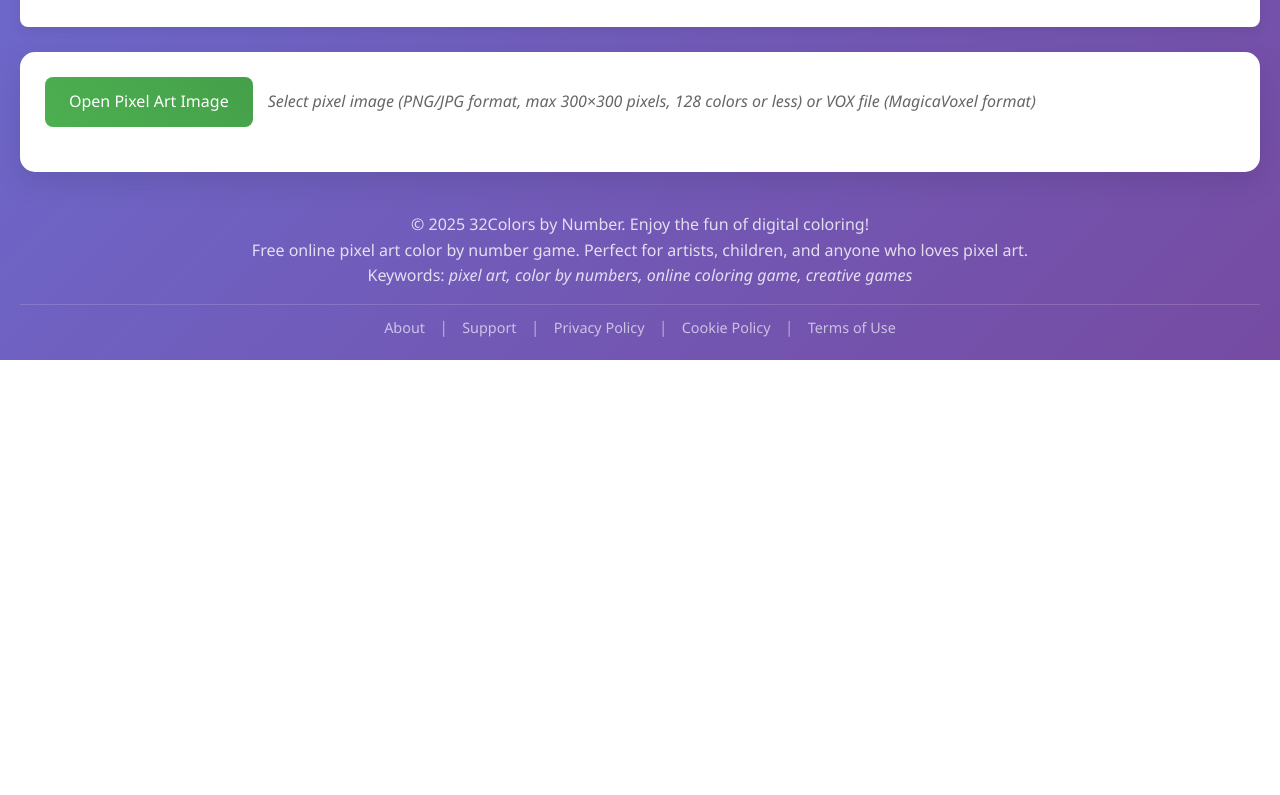
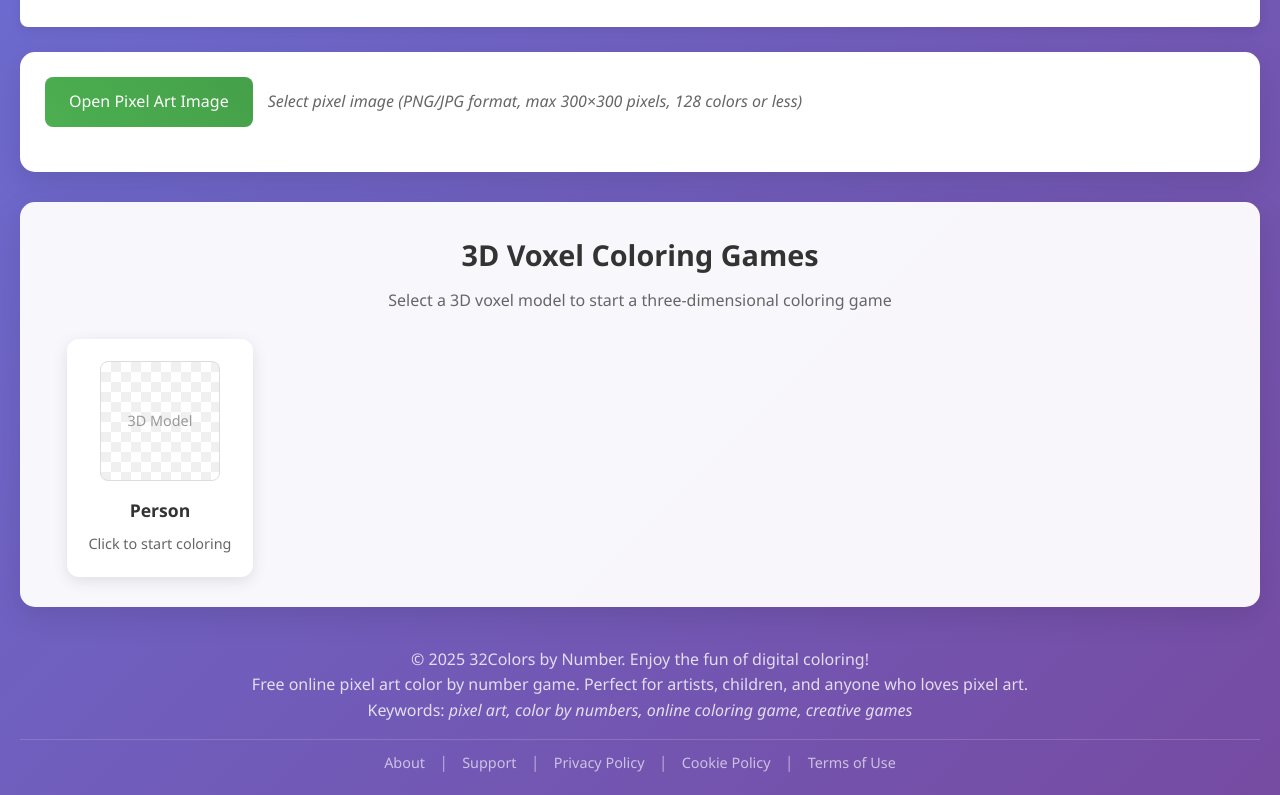
Before and after one commit to JobYu/32colors, a plain HTML site: page index.html in a window 1280 px wide. Shown: the part 1292-2087 px from the top of the page. Before the commit the page ends 1652 px from the top, so only its background shows below. Drawn offline with Linux system fonts and the light colour scheme.

Commit message:
Add 3D voxel models section and UI integration
Introduces a new '3D Voxel Coloring Games' section in the UI, including related styles in style.css and a new section in index.html. Updates main.js to support loading and displaying selectable voxel models, handling their selection, and removing support for direct .vox file uploads via the file input. This enhances the user experience by allowing users to start coloring from predefined 3D voxel models.

```diff
--- a/css/style.css
+++ b/css/style.css
@@ -954,3 +954,96 @@ body {
 .filter-select:hover {
     border-color: #999;
 }
+
+/* Voxel Models Section */
+.voxel-section {
+    background: rgba(255, 255, 255, 0.95);
+    border-radius: 15px;
+    padding: 30px;
+    margin: 30px 0;
+    box-shadow: 0 10px 30px rgba(0, 0, 0, 0.1);
+}
+
+.voxel-section h2 {
+    text-align: center;
+    color: #333;
+    margin-bottom: 10px;
+    font-size: 1.8rem;
+}
+
+.voxel-section .section-description {
+    text-align: center;
+    color: #666;
+    margin-bottom: 25px;
+    font-size: 1rem;
+}
+
+.voxel-models-grid {
+    display: grid;
+    grid-template-columns: repeat(auto-fill, minmax(200px, 1fr));
+    gap: 20px;
+    justify-items: center;
+}
+
+.voxel-model-item {
+    background: white;
+    border-radius: 12px;
+    padding: 20px;
+    text-align: center;
+    cursor: pointer;
+    transition: all 0.3s ease;
+    border: 2px solid transparent;
+    box-shadow: 0 4px 15px rgba(0, 0, 0, 0.1);
+}
+
+.voxel-model-item:hover {
+    transform: translateY(-5px);
+    box-shadow: 0 8px 25px rgba(0, 0, 0, 0.15);
+    border-color: #667eea;
+}
+
+.voxel-model-preview {
+    width: 120px;
+    height: 120px;
+    background: linear-gradient(45deg, #f0f0f0 25%, transparent 25%),
+                linear-gradient(-45deg, #f0f0f0 25%, transparent 25%),
+                linear-gradient(45deg, transparent 75%, #f0f0f0 75%),
+                linear-gradient(-45deg, transparent 75%, #f0f0f0 75%);
+    background-size: 20px 20px;
+    background-position: 0 0, 0 10px, 10px -10px, -10px 0px;
+    border-radius: 8px;
+    margin: 0 auto 15px;
+    display: flex;
+    align-items: center;
+    justify-content: center;
+    color: #999;
+    font-size: 0.9rem;
+    border: 1px solid #ddd;
+}
+
+.voxel-model-name {
+    font-weight: 600;
+    color: #333;
+    margin-bottom: 8px;
+    font-size: 1.1rem;
+}
+
+.voxel-model-info {
+    color: #666;
+    font-size: 0.9rem;
+}
+
+.voxel-loading {
+    text-align: center;
+    padding: 40px;
+    color: #666;
+}
+
+.voxel-error {
+    text-align: center;
+    padding: 20px;
+    color: #e74c3c;
+    background: rgba(231, 76, 60, 0.1);
+    border-radius: 8px;
+    margin: 10px 0;
+}
--- a/index.html
+++ b/index.html
@@ -199,9 +199,18 @@
                                 <label for="imageLoader" class="upload-btn">
                                     Open Pixel Art Image
                                 </label>
-                                <input type="file" id="imageLoader" accept="image/*,.vox" style="display: none;" aria-describedby="fileName">
-                                <span class="file-name" id="fileName">Select pixel image (PNG/JPG format, max 300×300 pixels, 128 colors or less) or VOX file (MagicaVoxel format). Uploaded files are saved locally only and not uploaded to servers.</span>
+                                <input type="file" id="imageLoader" accept="image/*" style="display: none;" aria-describedby="fileName">
+                                <span class="file-name" id="fileName">Select pixel image (PNG/JPG format, max 300×300 pixels, 128 colors or less). Uploaded files are saved locally only and not uploaded to servers.</span>
                             </div>
+                        </div>
+                    </section>
+
+                    <!-- Voxel Models Section -->
+                    <section class="voxel-section" aria-label="Select voxel model">
+                        <h2>3D Voxel Coloring Games</h2>
+                        <p class="section-description">Select a 3D voxel model to start a three-dimensional coloring game</p>
+                        <div id="voxelModelsContainer" class="voxel-models-grid">
+                            <!-- Voxel models will be loaded here -->
                         </div>
                     </section>
         </main> <!-- End of homePage -->
--- a/js/main.js
+++ b/js/main.js
@@ -10,7 +10,7 @@ class ColorByNumbersApp {
         this.currentUploadedImageName = null; // Track uploaded image name
         this.isProcessing = false;
         this.voxelParser = new VoxelParser();
-        this.FILE_INPUT_HINT_TEXT = 'Select pixel image (PNG/JPG format, max 300×300 pixels, 128 colors or less) or VOX file (MagicaVoxel format)';
+        this.FILE_INPUT_HINT_TEXT = 'Select pixel image (PNG/JPG format, max 300×300 pixels, 128 colors or less)';
 
         // 油漆桶工具状态
         this.bucketTool = {
@@ -23,6 +23,7 @@ class ColorByNumbersApp {
         this.setupEventListeners();
         this.setupGameEngine();
         this.initializeGallery();
+        this.initializeVoxelModels();
 
         // 默认显示首页
         this.showHomePage();
@@ -71,6 +72,9 @@ class ColorByNumbersApp {
             filteredImagesContainer: document.getElementById('filteredImagesContainer'),
             sizeFilter: document.getElementById('sizeFilter'),
 
+            // Voxel Elements
+            voxelModelsContainer: document.getElementById('voxelModelsContainer'),
+
             // Page containers
             homePage: document.getElementById('homePage'),
             gamePage: document.getElementById('gamePage'),
@@ -236,12 +240,7 @@ class ColorByNumbersApp {
         this.currentImageManifestPath = null; // Clear manifest path for uploaded files
         this.currentUploadedImageName = null; // Reset before attempting to set
 
-        // 检查是否是.vox文件
-        if (file.name.toLowerCase().endsWith('.vox')) {
-            this.elements.fileName.textContent = file.name;
-            await this.handleVoxelUpload(file);
-            return;
-        }
+
 
         // 基本文件验证
         const validation = imageProcessor.validateImageFile(file);
@@ -295,30 +294,7 @@ class ColorByNumbersApp {
     /**
      * 处理voxel文件上传
      */
-    async handleVoxelUpload(file) {
-        try {
-            Utils.showNotification('Loading voxel file...', 'info');
-
-            // 读取文件
-            const arrayBuffer = await this.readFileAsArrayBuffer(file);
-
-            // 解析voxel数据
-            const voxelData = this.voxelParser.parseVoxFile(arrayBuffer);
-
-            this.currentUploadedImageName = file.name;
-
-            Utils.showNotification('Voxel file loaded successfully! Generating game...', 'success');
-
-            // 生成voxel游戏
-            await this.generateVoxelGame(voxelData, file.name);
-
-        } catch (error) {
-            console.error('Error processing voxel file:', error);
-            Utils.showNotification(`Failed to load voxel file: ${error.message}`, 'error');
-            this.elements.fileName.textContent = this.FILE_INPUT_HINT_TEXT;
-            this.resetFileInput();
-        }
-    }
+
 
     /**
      * 生成voxel填色游戏
@@ -1339,6 +1315,136 @@ class ColorByNumbersApp {
     }
 
     /**
+     * 初始化voxel模型
+     */
+    async initializeVoxelModels() {
+        const voxelModels = [
+            {
+                name: 'Person',
+                filename: 'person.vox',
+                path: 'assets/voxel/person.vox'
+            }
+            // 可以在这里添加更多voxel模型
+        ];
+
+        try {
+            await this.loadVoxelModels(voxelModels);
+        } catch (error) {
+            console.error('Error loading voxel models:', error);
+            this.showVoxelError('Failed to load voxel models');
+        }
+    }
+
+    /**
+     * 加载voxel模型到界面
+     */
+    async loadVoxelModels(models) {
+        if (!this.elements.voxelModelsContainer) {
+            console.error('Voxel models container not found');
+            return;
+        }
+
+        this.showVoxelLoading();
+
+        try {
+            this.elements.voxelModelsContainer.innerHTML = '';
+
+            for (const model of models) {
+                const modelElement = this.createVoxelModelElement(model);
+                this.elements.voxelModelsContainer.appendChild(modelElement);
+            }
+
+            this.hideVoxelLoading();
+        } catch (error) {
+            console.error('Error loading voxel models:', error);
+            this.showVoxelError('Failed to load voxel models');
+        }
+    }
+
+    /**
+     * 创建voxel模型元素
+     */
+    createVoxelModelElement(model) {
+        const modelDiv = document.createElement('div');
+        modelDiv.className = 'voxel-model-item';
+        modelDiv.setAttribute('data-voxel-path', model.path);
+
+        const preview = document.createElement('div');
+        preview.className = 'voxel-model-preview';
+        preview.textContent = '3D Model';
+
+        const name = document.createElement('div');
+        name.className = 'voxel-model-name';
+        name.textContent = model.name;
+
+        const info = document.createElement('div');
+        info.className = 'voxel-model-info';
+        info.textContent = 'Click to start coloring';
+
+        modelDiv.appendChild(preview);
+        modelDiv.appendChild(name);
+        modelDiv.appendChild(info);
+
+        // 添加点击事件
+        modelDiv.addEventListener('click', () => {
+            this.handleVoxelModelClick(model);
+        });
+
+        return modelDiv;
+    }
+
+    /**
+     * 处理voxel模型点击
+     */
+    async handleVoxelModelClick(model) {
+        try {
+            Utils.showNotification('Loading voxel model...', 'info');
+
+            // 从URL加载voxel文件
+            const voxelData = await this.voxelParser.loadFromURL(model.path);
+
+            this.currentUploadedImageName = model.name;
+
+            Utils.showNotification('Voxel model loaded successfully! Generating game...', 'success');
+
+            // 生成voxel游戏
+            await this.generateVoxelGame(voxelData, model.name);
+
+        } catch (error) {
+            console.error('Error loading voxel model:', error);
+            Utils.showNotification(`Failed to load voxel model: ${error.message}`, 'error');
+        }
+    }
+
+    /**
+     * 显示voxel加载状态
+     */
+    showVoxelLoading() {
+        if (this.elements.voxelModelsContainer) {
+            this.elements.voxelModelsContainer.innerHTML = '<div class="voxel-loading">Loading voxel models...</div>';
+        }
+    }
+
+    /**
+     * 隐藏voxel加载状态
+     */
+    hideVoxelLoading() {
+        const loadingElement = this.elements.voxelModelsContainer.querySelector('.voxel-loading');
+        if (loadingElement) {
+            loadingElement.remove();
+        }
+    }
+
+    /**
+     * 显示voxel错误
+     */
+    showVoxelError(message) {
+        if (this.elements.voxelModelsContainer) {
+            this.elements.voxelModelsContainer.innerHTML = `<div class="voxel-error">${message}</div>`;
+        }
+    }
+
+    /**
      * 初始化图库UI结构
      */
     initializeGalleryUI() {
```
